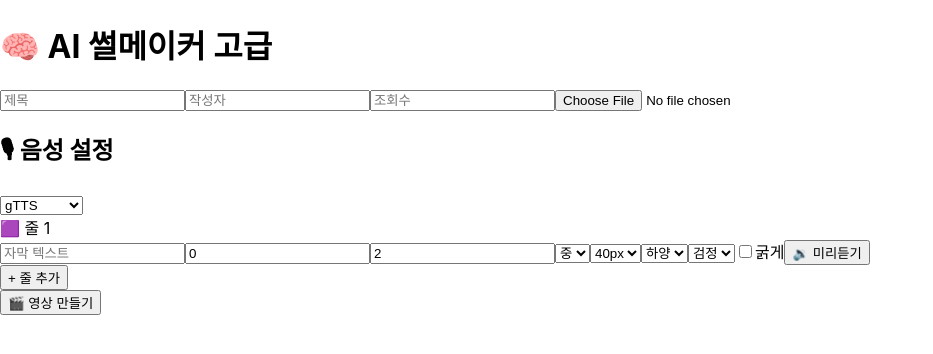
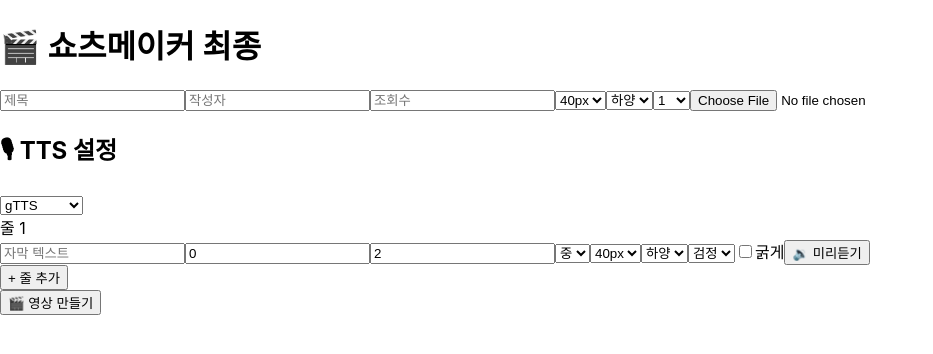
Before and after one commit to rounseoa/shortsgen-frontend, a React (Create React App) app in the folder client/: page / in a window 1280 px wide. Shown: the top 354 px of the page, without its empty margins (0-933 px from the left). Built offline with nearby package versions, Linux system fonts and the light colour scheme.

Commit message:
style: 썰메이커 스타일 프론트 UI 반영분

```diff
--- a/client/src/App.js
+++ b/client/src/App.js
@@ -1,3 +1,4 @@
+// ✅ App.js 최종 통합버전 (썰메이커 UI + 상단 스타일 입력 + TTS 미리듣기 text 포함)
 import { useState } from 'react';
 import { v4 as uuidv4 } from 'uuid';
 import axios from 'axios';
@@ -10,6 +11,7 @@ const COLOR_OPTIONS = [
 ];
 const POSITIONS = ['상', '중', '하'];
 const FONT_SIZES = ['30', '40', '50', '60', '70'];
+const TITLE_POSITIONS = ['1', '2', '3', '4', '5', '6', '7', '8', '9', '10'];
 const EDGE_KR_VOICES = [
   { label: "SunHi (여성)", value: "ko-KR-SunHiNeural" },
   { label: "InJoon (남성)", value: "ko-KR-InJoonNeural" }
@@ -20,12 +22,15 @@ function App() {
   const [title, setTitle] = useState("");
   const [author, setAuthor] = useState("");
   const [views, setViews] = useState("");
+  const [titleSize, setTitleSize] = useState("40");
+  const [titleColor, setTitleColor] = useState("white");
+  const [titlePosition, setTitlePosition] = useState("1");
   const [image, setImage] = useState(null);
   const [ttsEngine, setTtsEngine] = useState("gtts");
   const [edgeVoice, setEdgeVoice] = useState("ko-KR-SunHiNeural");
+  const [exampleAudio, setExampleAudio] = useState(null);
+  const [resultUrl, setResultUrl] = useState(null);
   const [loading, setLoading] = useState(false);
-  const [resultUrl, setResultUrl] = useState(null);
-  const [exampleAudio, setExampleAudio] = useState(null);
 
   function createBlock() {
     return {
@@ -81,9 +86,9 @@ function App() {
     formData.append("title", title);
     formData.append("author", author);
     formData.append("views", views);
-    formData.append("titleSize", "40");
-    formData.append("titleColor", "white");
-    formData.append("titlePosition", "1");
+    formData.append("titleSize", titleSize);
+    formData.append("titleColor", titleColor);
+    formData.append("titlePosition", titlePosition);
 
     blocks.forEach(b => {
       formData.append("texts", b.text);
@@ -110,50 +115,43 @@ function App() {
   };
 
   return (
-    <div className="p-6 max-w-4xl mx-auto space-y-4">
-      <h1 className="text-2xl font-bold">🧠 AI 썰메이커 고급</h1>
+    <div className="p-6 max-w-5xl mx-auto space-y-6">
+      <h1 className="text-2xl font-bold">🎬 쇼츠메이커 최종</h1>
 
-      <div className="grid grid-cols-2 gap-4 mb-4">
-        <input className="p-2 border rounded" placeholder="제목" value={title} onChange={e => setTitle(e.target.value)} />
-        <input className="p-2 border rounded" placeholder="작성자" value={author} onChange={e => setAuthor(e.target.value)} />
-        <input className="p-2 border rounded" placeholder="조회수" value={views} onChange={e => setViews(e.target.value)} />
+      <div className="grid grid-cols-2 md:grid-cols-3 gap-4">
+        <input className="p-2 border" placeholder="제목" value={title} onChange={e => setTitle(e.target.value)} />
+        <input className="p-2 border" placeholder="작성자" value={author} onChange={e => setAuthor(e.target.value)} />
+        <input className="p-2 border" placeholder="조회수" value={views} onChange={e => setViews(e.target.value)} />
+        <select className="p-2 border" value={titleSize} onChange={e => setTitleSize(e.target.value)}>{FONT_SIZES.map(f => <option key={f} value={f}>{f}px</option>)}</select>
+        <select className="p-2 border" value={titleColor} onChange={e => setTitleColor(e.target.value)}>{COLOR_OPTIONS.map(c => <option key={c.value} value={c.value}>{c.name}</option>)}</select>
+        <select className="p-2 border" value={titlePosition} onChange={e => setTitlePosition(e.target.value)}>{TITLE_POSITIONS.map(p => <option key={p} value={p}>{p}</option>)}</select>
         <input type="file" accept="image/*" onChange={e => setImage(e.target.files[0])} />
       </div>
 
-      <div className="p-4 bg-gray-50 border rounded">
-        <h2 className="font-semibold mb-2">🎙 음성 설정</h2>
+      <div className="bg-gray-50 border p-4 rounded">
+        <h2 className="font-semibold mb-2">🎙 TTS 설정</h2>
         <select value={ttsEngine} onChange={e => setTtsEngine(e.target.value)} className="border p-2 mr-2">
           <option value="gtts">gTTS</option>
           <option value="edge">Edge TTS</option>
         </select>
-        {ttsEngine === 'edge' && (
+        {ttsEngine === "edge" && (
           <select value={edgeVoice} onChange={e => setEdgeVoice(e.target.value)} className="border p-2">
-            {EDGE_KR_VOICES.map(v => (
-              <option key={v.value} value={v.value}>{v.label}</option>
-            ))}
+            {EDGE_KR_VOICES.map(v => <option key={v.value} value={v.value}>{v.label}</option>)}
           </select>
         )}
       </div>
 
       {blocks.map((b, i) => (
-        <div key={b.id} className="border rounded p-4 mb-4 bg-white shadow">
-          <div className="font-bold mb-2">🟪 줄 {i + 1}</div>
+        <div key={b.id} className="border p-4 mb-6 bg-white rounded shadow">
+          <div className="font-bold mb-2">줄 {i + 1}</div>
           <div className="grid grid-cols-2 md:grid-cols-3 gap-2 text-sm">
             <input className="p-2 border" placeholder="자막 텍스트" value={b.text} onChange={e => handleBlockChange(i, "text", e.target.value)} />
-            <input className="p-2 border" placeholder="시작시간" value={b.start} onChange={e => handleBlockChange(i, "start", e.target.value)} />
-            <input className="p-2 border" placeholder="지속시간" value={b.duration} onChange={e => handleBlockChange(i, "duration", e.target.value)} />
-            <select className="p-2 border" value={b.position} onChange={e => handleBlockChange(i, "position", e.target.value)}>
-              {POSITIONS.map(p => <option key={p} value={p}>{p}</option>)}
-            </select>
-            <select className="p-2 border" value={b.fontSize} onChange={e => handleBlockChange(i, "fontSize", e.target.value)}>
-              {FONT_SIZES.map(f => <option key={f} value={f}>{f}px</option>)}
-            </select>
-            <select className="p-2 border" value={b.fontColor} onChange={e => handleBlockChange(i, "fontColor", e.target.value)}>
-              {COLOR_OPTIONS.map(c => <option key={c.value} value={c.value}>{c.name}</option>)}
-            </select>
-            <select className="p-2 border" value={b.bgColor} onChange={e => handleBlockChange(i, "bgColor", e.target.value)}>
-              {COLOR_OPTIONS.map(c => <option key={c.value} value={c.value}>{c.name}</option>)}
-            </select>
+            <input className="p-2 border" placeholder="시작시간(초)" value={b.start} onChange={e => handleBlockChange(i, "start", e.target.value)} />
+            <input className="p-2 border" placeholder="지속시간(초)" value={b.duration} onChange={e => handleBlockChange(i, "duration", e.target.value)} />
+            <select className="p-2 border" value={b.position} onChange={e => handleBlockChange(i, "position", e.target.value)}>{POSITIONS.map(p => <option key={p} value={p}>{p}</option>)}</select>
+            <select className="p-2 border" value={b.fontSize} onChange={e => handleBlockChange(i, "fontSize", e.target.value)}>{FONT_SIZES.map(f => <option key={f} value={f}>{f}px</option>)}</select>
+            <select className="p-2 border" value={b.fontColor} onChange={e => handleBlockChange(i, "fontColor", e.target.value)}>{COLOR_OPTIONS.map(c => <option key={c.value} value={c.value}>{c.name}</option>)}</select>
+            <select className="p-2 border" value={b.bgColor} onChange={e => handleBlockChange(i, "bgColor", e.target.value)}>{COLOR_OPTIONS.map(c => <option key={c.value} value={c.value}>{c.name}</option>)}</select>
             <label className="flex items-center gap-2">
               <input type="checkbox" checked={b.bold === "true"} onChange={e => handleBlockChange(i, "bold", e.target.checked ? "true" : "false")} />
               굵게
@@ -180,7 +178,7 @@ function App() {
       {resultUrl && (
         <div className="mt-6">
           <video src={resultUrl} controls className="w-full" />
-          <a href={resultUrl} download="shorts.mp4" className="text-blue-600 underline block mt-2">🎞 결과 다운로드</a>
+          <a href={resultUrl} download="shorts.mp4" className="text-blue-600 underline block mt-2">🎞 결과 영상 다운로드</a>
         </div>
       )}
     </div>
```
